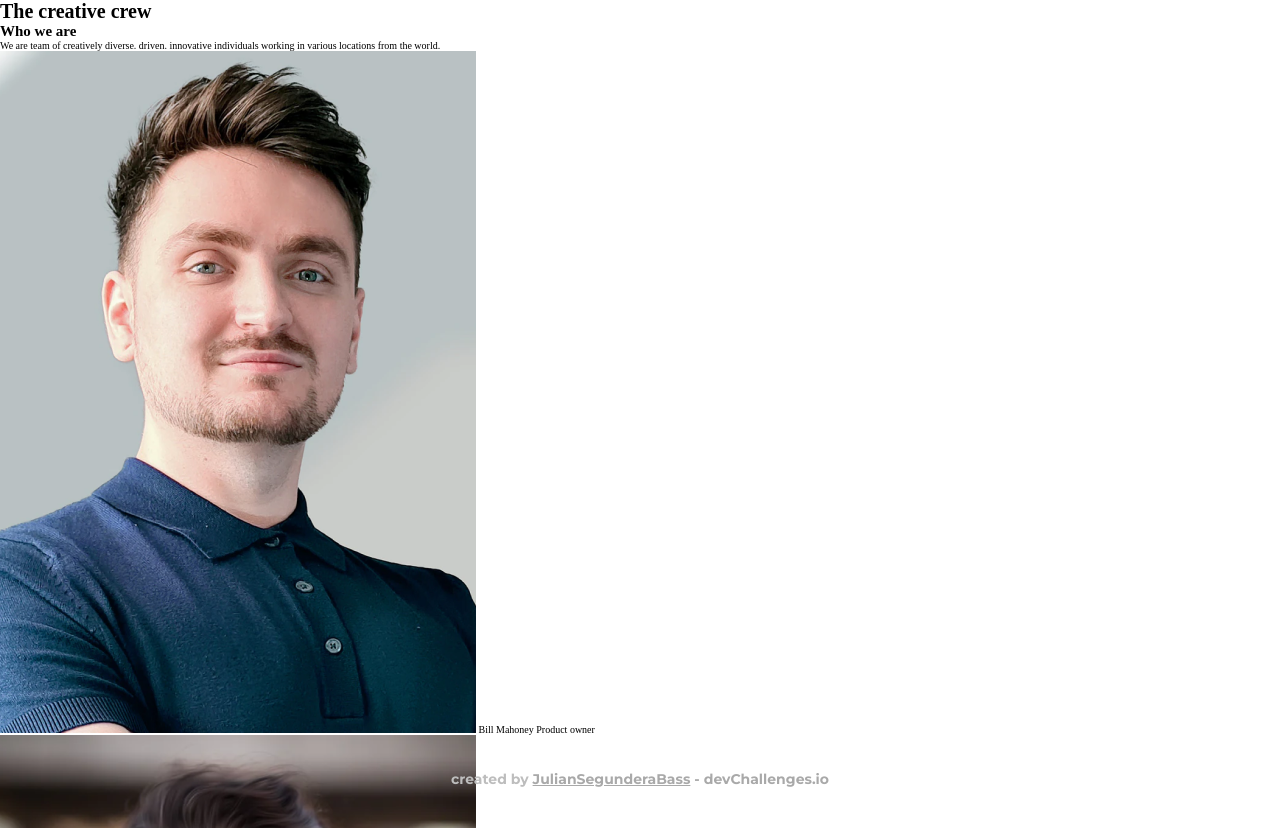
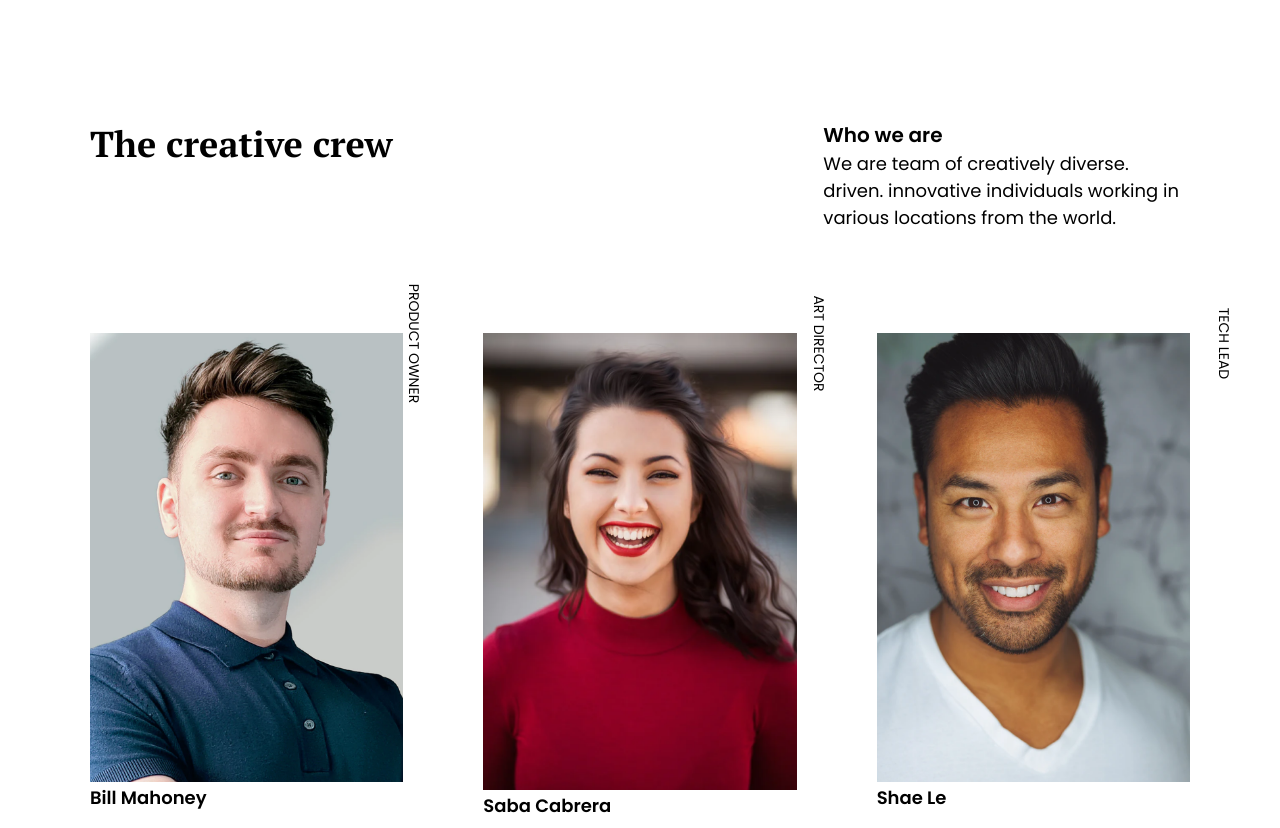
Before and after one commit to JulianSegunderaBass/ResponsiveWebDev_MyTeamPage, a plain HTML site: page index.html in a window 1280 px wide. Shown: the top 828 px of the page. Drawn offline with Linux system fonts and the light colour scheme.

Commit message:
Base structure and styles

```diff
--- a/index.html
+++ b/index.html
@@ -29,7 +29,7 @@
         <p>We are team of creatively diverse.  driven.  innovative individuals working in various locations from the world.</p>
       </div>
     </div>
-    <div class="grid">
+    <div class="image-grid">
       <div class="img-box">
         <img src="/photo1.png" alt="Crew member 1">
         <span class="crew-name">Bill Mahoney</span>
--- a/style.css
+++ b/style.css
@@ -27,10 +27,65 @@ font-family: 'PT Serif', serif;
 html {
   font-size: 62.5%;
 }
+h1 {
+  font-family: 'PT Serif', serif;
+  font-size: 3.6rem;
+  font-weight: 700;
+}
+h2 {
+  font-family: 'Poppins', sans-serif;
+  font-size: 2rem;
+  font-weight: 600;
+}
+p {
+  font-family: 'Poppins', sans-serif;
+  font-size: 1.8rem;
+  font-weight: 400;
+  margin-bottom: 1.2rem;
+}
+main {
+  max-width: 110rem;
+  margin: 0 auto;
+  padding: 12rem 0;
+}
+.text {
+  display: grid;
+  grid-template-columns: 2fr 1fr;
+  margin-bottom: 9rem;
+}
+.image-grid {
+  display: grid;
+  grid-template-columns: repeat(3, 1fr);
+  row-gap: 9.6rem;
+  column-gap: 8rem;
+}
+.img-box {
+  position: relative;
+}
+img {
+  max-width: 100%;
+  object-fit: cover;
+}
+.crew-name {
+  font-family: 'Poppins', sans-serif;
+  font-size: 1.8rem;
+  font-weight: 600;
+}
+.crew-role {
+  font-family: 'Poppins', sans-serif;
+  font-size: 1.4rem;
+  font-weight: 400;
+  text-transform: uppercase;
+  position: absolute;
+  display: block;
+  top: 0;
+  right: -7rem;
+  transform: rotate(90deg);
+}
 footer {
-  position: fixed;
+  /* position: fixed;
   bottom: 0;
-  width: 100%;
+  width: 100%; */
   text-align: center;
   padding: 1.2rem 2.4rem;
   font-family: 'Montserrat', sans-serif;
```
